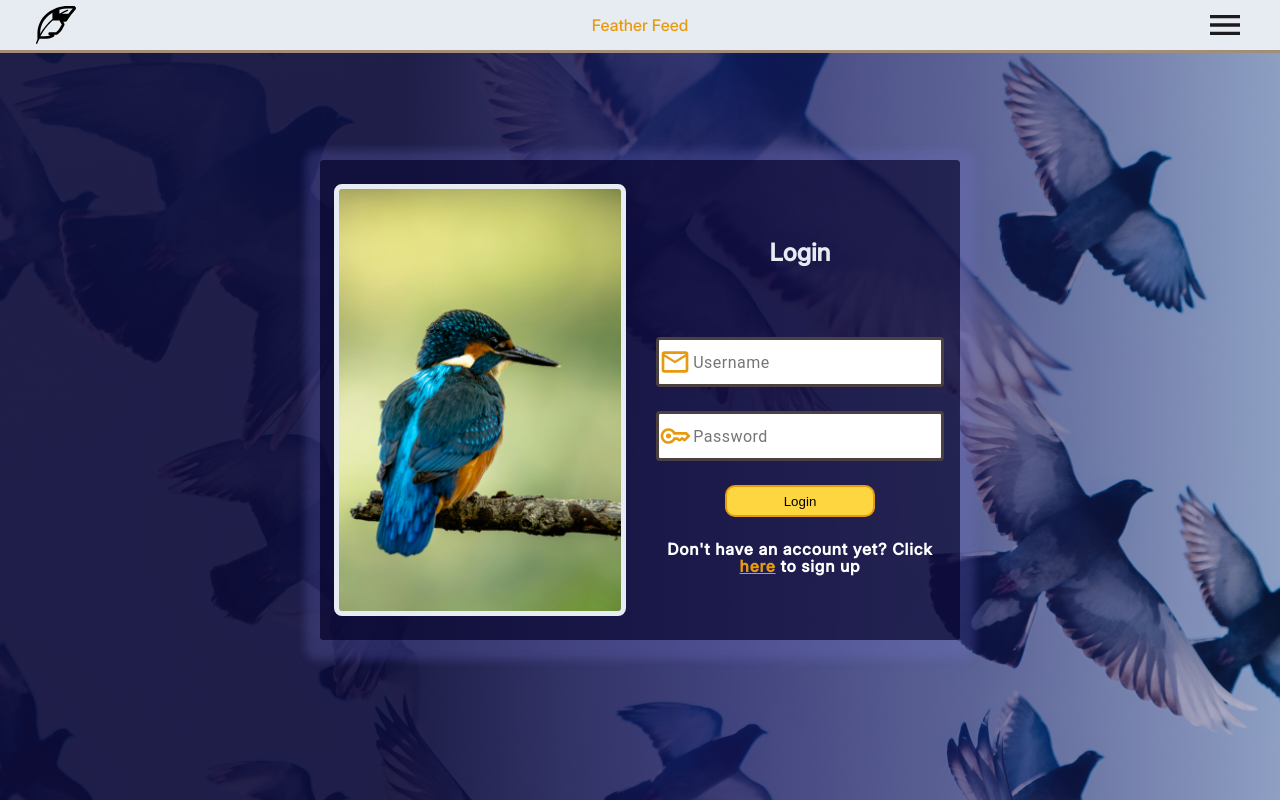
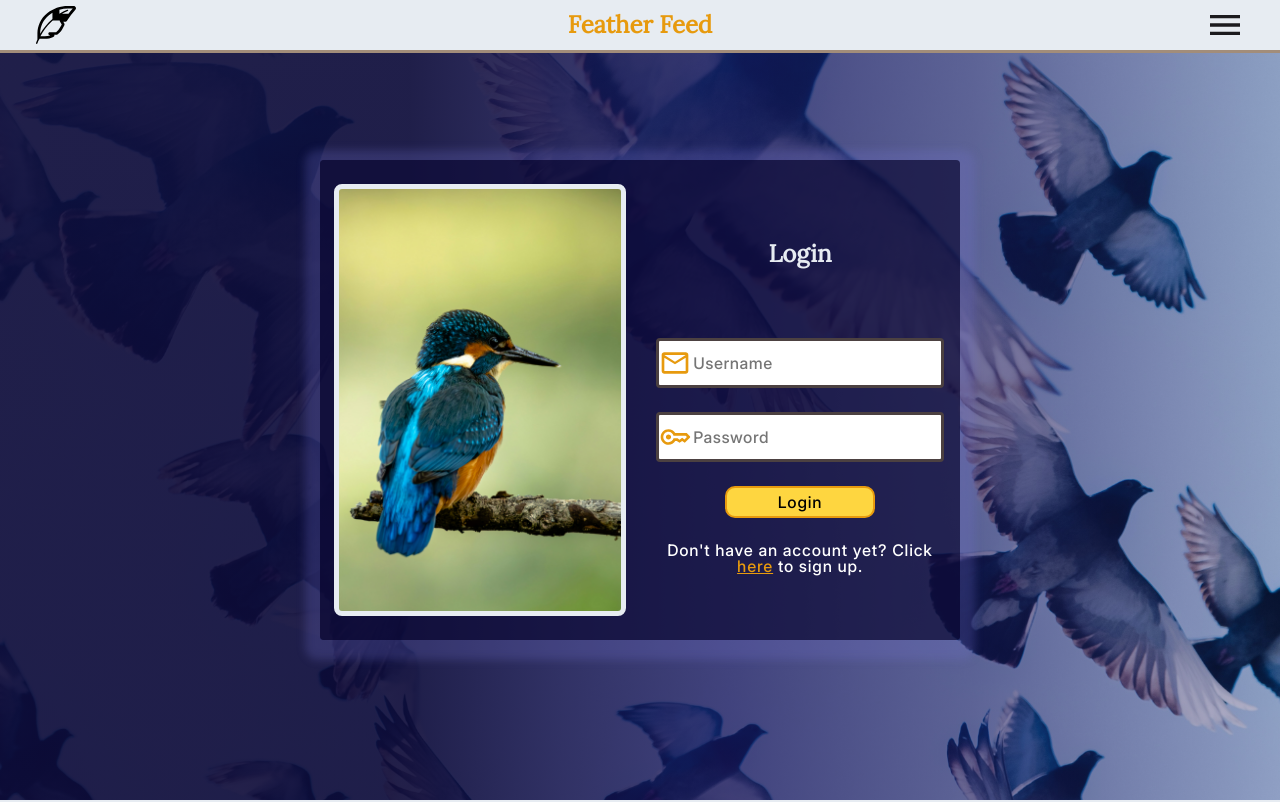
Before and after one commit to bubblecup-12/VogelSocialMedia, a React (Create React App) app in the folder code/frontend/: page / in a window 1280 px wide. Shown: the top 802 px of the page. Built offline with nearby package versions, Linux system fonts and the light colour scheme.

Commit message:
apply fonts and fix UI bugs

```diff
--- a/code/frontend/src/App.tsx
+++ b/code/frontend/src/App.tsx
@@ -1,15 +1,16 @@
-import React, { use } from 'react';
-import logo from './logo.svg';
-import './App.css';
-import './colors.css';
-import './fonts.css';
-import { useState, useEffect } from 'react';
-import LoginAndSignUpPage from './LoginAndSignUpPage';
+import "./App.css";
+import "./colors.css";
+import "./fonts.css";
+import LoginAndSignUpPage from "./LoginAndSignUpPage";
+import Footer from "./Footer";
+import Header from "./header";
 
 function App() {
   return (
     <div className="App">
-      <LoginAndSignUpPage/>
+      <Header />
+      <LoginAndSignUpPage />
+      <Footer />
     </div>
   );
 }
--- a/code/frontend/src/Footer.css
+++ b/code/frontend/src/Footer.css
@@ -3,13 +3,14 @@
 .footer {
   display: flex;
   flex-direction: row;
-  align-items:flex-start;
+  align-items: flex-start;
   justify-content: space-between;
   background-color: var(--Rotkehlchen-gray);
   padding: 1rem;
   gap: 2rem;
   text-align: center;
   text-decoration: none;
+
 }
 
 .footer-left {
--- a/code/frontend/src/Footer.tsx
+++ b/code/frontend/src/Footer.tsx
@@ -1,18 +1,18 @@
-import React from "react";
 import "./footer.css";
 
 function Footer() {
-
-
-
   return (
     <footer className="footer">
       <div className="footer-left">
         <a href="" className="footer-link feather">
           <img src="/assets/icons/feather_black.svg" alt="Feather icon" />
-          <span>Feather Feed</span>
+          <span className="small-title">Feather Feed</span>
         </a>
-        <a href="https://github.com/bubblecup-12/VogelSocialMedia" target="_blank " className="footer-link github">
+        <a
+          href="https://github.com/bubblecup-12/VogelSocialMedia"
+          target="_blank "
+          className="footer-link github"
+        >
           <img src="/assets/icons/github-mark.svg" alt="GitHub mark" />
 
           <img src="/assets/icons/GitHub_Logo.png" alt="GitHub logo" />
@@ -20,14 +20,24 @@ function Footer() {
       </div>
 
       <div className="footer-right">
-
-          <a className="footer-link" href="#">Home</a>
-          <a className="footer-link" href="#">About</a>
-          <a className="footer-link" href="#">Login</a>
-          <a className="footer-link" href="#">Sign up</a>
-          <a className="footer-link" href="#">Create Post</a>
-          <a className="footer-link" href="#">Feed</a>
-
+        <a className="footer-link" href="#">
+          Home
+        </a>
+        <a className="footer-link" href="#">
+          About
+        </a>
+        <a className="footer-link" href="#">
+          Login
+        </a>
+        <a className="footer-link" href="#">
+          Sign up
+        </a>
+        <a className="footer-link" href="#">
+          Create Post
+        </a>
+        <a className="footer-link" href="#">
+          Feed
+        </a>
       </div>
     </footer>
   );
--- a/code/frontend/src/LoginAndSignUpPage.tsx
+++ b/code/frontend/src/LoginAndSignUpPage.tsx
@@ -1,6 +1,7 @@
 import "./loginAndSignUpPage.css";
 import { useState } from 'react';
 import Header from './header';
+import Footer from "./Footer";
 
 
 function LoginAndSignUpPage(){
@@ -8,13 +9,12 @@ function LoginAndSignUpPage(){
     const [signup, setSignup]= useState(false);
     return(
         <div className='login-display'>
-            <Header/>
             <div className="login-login">
                 <div className='login-part'>
                     <div className={signup? 'signup-image': 'login-image'}></div>
                 </div>
                 <div className='login-part' >
-                    <div className='login-text'>
+                    <div className='login-text small-title'>
                         {signup? "Sign Up": "Login"}
                     </div>
                     <div className='login-div-input'>
@@ -30,8 +30,8 @@ function LoginAndSignUpPage(){
                         <img className= 'login-icon' src='\assets\icons\password_orange.svg' alt="icon password"></img>
                         <input type='password' className='login-input'placeholder='Password'></input>
                     </div>
-                        <input type='button' className='login-button' value={signup? "Sign up": "Login"}></input>
-                        <div className='login-signup' onClick={toggleLogin}>{signup? "Already have an account?": "Don't have an account yet?"} Click <span className='login-here'>here</span> {signup? "login": "to sign up"}</div>
+                        <input type='button' className='login-button body-m' value={signup? "Sign up": "Login"}></input>
+                        <div className='login-signup body-m' onClick={toggleLogin}>{signup? "Already have an account?": "Don't have an account yet?"} Click <span className='login-here body-m'>here</span> {signup? "login.": "to sign up."}</div>
                 </div>
             </div>
         </div>
--- a/code/frontend/src/header.css
+++ b/code/frontend/src/header.css
@@ -11,7 +11,7 @@
   top: 0;
   left: 0;
 }
-.base-header-title {
+.header-title {
   display: flex;
   width: 162px;
   height: 63px;
--- a/code/frontend/src/header.tsx
+++ b/code/frontend/src/header.tsx
@@ -6,7 +6,7 @@ function Header() {
   return (
       <header className="base-header">
         <div className="base-header-icon"> <img src='/assets/icons/feather_black.svg' alt="featherIcon" /> </div>
-        <p className="base-header-title">
+        <p className="header-title small-title">
           Feather Feed
         </p>
         <div className="base-header-icon"> <img src="/assets/icons/three_menu_stripes_black.svg" alt="menuIcon" /> </div>
--- a/code/frontend/src/loginAndSignUpPage.css
+++ b/code/frontend/src/loginAndSignUpPage.css
@@ -1,21 +1,9 @@
-:root {
-  --Rotkehlchen-gray: #e7ecf2;
-  --Rotkehlchen-brown-light: #a28d7a;
-  --Rotkehlchen-orange-default: #e79a0e;
-  --Rotkehlchen-gray-default: #E7ECF2;
-  --Rotkehlchen-brown-middle: #7F6D6D;
-  --Rotkehlchen-yellow-default: #FED640;
-  --Rotkehlchen-yellow-hover: #EAC22A;
-  --Rotkehlchen-brown-dark: #4C4141;
-}
-
 .login-display{
     display: flex;
     flex-direction: column;
     height: 100vh; /* Full viewport height */
     width: 100vw; /* Full viewport width */
-    position: absolute;
-    background: var(--gradient-blue-backround-mobile, linear-gradient(270deg, rgba(20, 15, 86, 0.27) 0%, rgba(20, 15, 86, 0.58) 24%, rgba(20, 15, 86, 0.74) 43%, rgba(17, 13, 71, 0.82) 56%, rgba(13, 10, 56, 0.90) 68%), url('../public/assets/images/BirdsSky.jpg') lightgray 50% / cover no-repeat);
+    background: var(--gradient-blue-backround-mobile);
     align-items: center;
     justify-content: center;
 
@@ -28,15 +16,8 @@
     justify-content: center;
     align-items: center;
     gap: 18px;
-    color: var(--Rotkehlchen-gray-default);
+    color: var(--Rotkehlchen-gray);
     text-align: center;
-
-    /* Body-L */
-    font-family: Inter;
-    font-size: 24px;
-    font-style: normal;
-    font-weight: 700;
-    line-height: 40px; /* 166.667% */
 }
 
 .login-icon{
@@ -99,41 +80,19 @@
     color: var(--Rotkehlchen-brown-middle);
     outline: 0 !important;
 
-    /* M3/body/large */
-    font-family: var(--Static-Body-Large-Font, Roboto);
-    font-size: var(--Static-Body-Large-Size, 16px);
-    font-style: normal;
-    font-weight: 400;
-    line-height: var(--Static-Body-Large-Line-Height, 24px); /* 150% */
-    letter-spacing: var(--Static-Body-Large-Tracking, 0.5px);
 }
 .login-here{
-    color: var(--Rotkehlchen-orange-default, #E79A0E);
+    color: var(--Rotkehlchen-orange-default);
     background-color: transparent;
     border: none;
     text-decoration: underline;
     cursor: pointer;
-    /* Body-M */
-    font-family: Inter;
-    font-size: 16px;
-    font-style: normal;
-    font-weight: 600;
-    line-height: 17px;
-    letter-spacing: 0.8px;
 }
 
 .login-signup{
     color: #FFF;
     text-align: center;
     cursor: pointer;
-
-    /* Body-M */
-    font-family: Inter;
-    font-size: 1rem;
-    font-style: normal;
-    font-weight: 600;
-    line-height: 17px; /* 106.25% */
-    letter-spacing: 0.8px;
 }
 
 .login-part{
@@ -175,7 +134,7 @@
         align-items: center;
 
         border-radius: 8px;
-        border: 5px solid var(--Rotkehlchen-gray-default);
+        border: 5px solid var(--Rotkehlchen-gray);
         background-image: url("../public/assets/images/IceBirdLogin.jpg");
         background-size: cover;
         background-position: 75%;
@@ -191,7 +150,7 @@
         align-items: center;
 
         border-radius: 8px;
-        border: 5px solid var(--Rotkehlchen-gray-default);
+        border: 5px solid var(--Rotkehlchen-gray);
         background-image: url("../public/assets/images/SummerOwlSignup.jpg");
         background-size: cover;
         /*background-position: 75%;*/
@@ -207,8 +166,4 @@
         align-items: center;
         gap: 24px;
     }
-
-
-
-
 }
```
